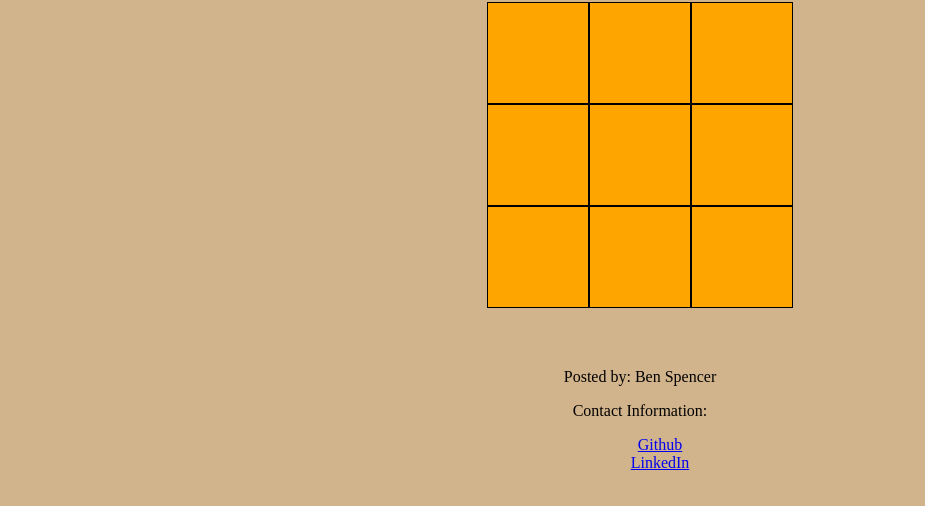
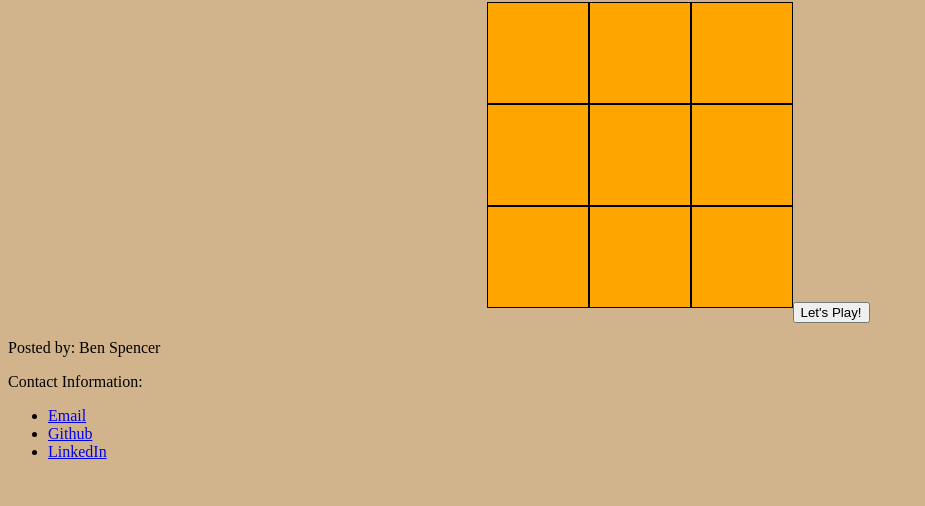
Before and after one commit to baz1389/Project-1, a plain HTML site: page index.html in a window 1280 px wide. Shown: the part 78-584 px from the top of the page, without its empty margins (0-925 px from the left). Drawn offline with Linux system fonts and the light colour scheme.

Commit message:
fixed footer <div>

```diff
--- a/index.html
+++ b/index.html
@@ -28,19 +28,20 @@
         <div id="cell-2-2" class="box"></div>
       </section>
     </section>
-    <section class="info">
-
+    <section class="play-again">
+      <button type="button">Let's Play!</button>
     </section>
-     <footer>
+    <section class="footer">
       <p>Posted by: Ben Spencer</p>
-      <lh>Contact Information:</lh>
-        <ul>
-          <li><a href="https://github.com/baz1389">
-           Github</a>
-          <li><a href="https://www.linkedin.com/profile/view?id=AAIAABBjfqQB6kprz1QeeKnbZjbN0CRa8puY-Ug&trk=nav_responsive_tab_profile">LinkedIn</a></li>
-
-        </ul>
-    </footer>
+        <div class="contact-info">Contact Information:
+              <ul>
+                <li><a href="mailto:benjamin.a.spencer@gmail.com">Email</a></li>
+                <li><a href="https://github.com/baz1389">
+                 Github</a>
+                <li><a href="https://www.linkedin.com/profile/view?id=AAIAABBjfqQB6kprz1QeeKnbZjbN0CRa8puY-Ug&trk=nav_responsive_tab_profile">LinkedIn</a></li>
+              </ul>
+        </div>
+    </section>
    <script src="jQuery.js" type="text/javascript"></script>
    <script src="code.js" type="text/javascript"></script>
   </body>
```
